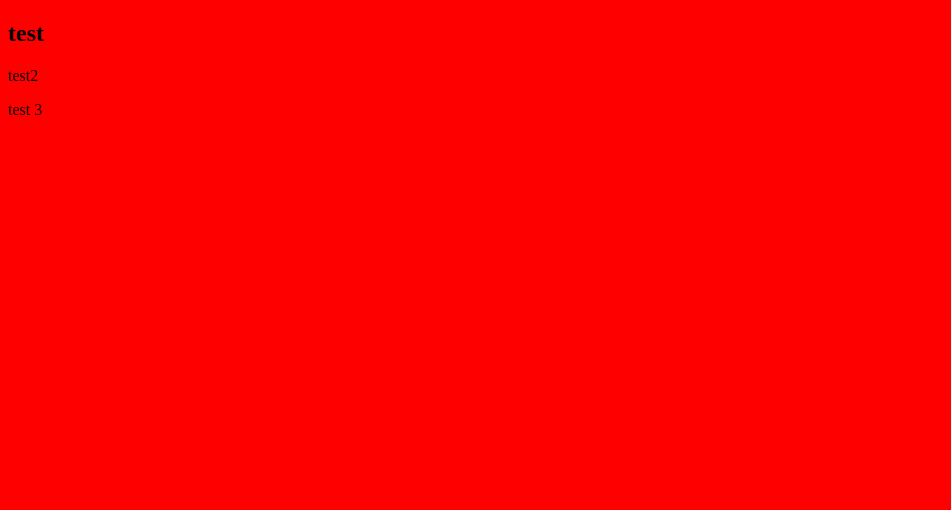
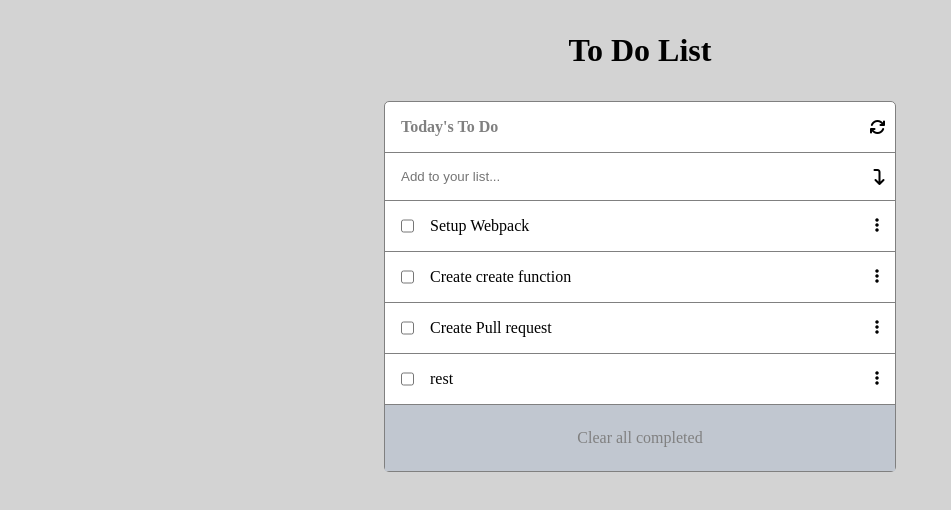
Before and after one commit to smunoz1988/toDoList, a website built with webpack: page src/index.html in a window 1280 px wide. Shown: the whole page, without its empty margins (0-951 px from the left). Built offline with nearby package versions, Linux system fonts and the light colour scheme.

Commit message:
Fix styles, add functions to create items from array

```diff
--- a/src/index.html
+++ b/src/index.html
@@ -3,11 +3,26 @@
 <head>
     <meta charset="UTF-8">
     <meta name="viewport" content="width=device-width, initial-scale=1.0">
-    <title>Wbpack Exercise</title>
+    <link rel="stylesheet" href="https://cdnjs.cloudflare.com/ajax/libs/font-awesome/4.7.0/css/font-awesome.min.css">
+    <script src="https://kit.fontawesome.com/6e8f4ae605.js" crossorigin="anonymous"></script>
+    <title>To Do List</title>
 </head>
 <body>
-    <h2 id="test">test</h2>
-    <p>test2</p>
-    <p>test 3</p>
+    <h1>To Do List</h1>
+    <section id="main">
+        <form>
+            <div class="topItems">
+                <p class="formItem">Today's To Do</p>
+                <i class="fa-solid fa-arrows-rotate"></i>
+            </div>
+            <div class="topItems">
+                <input type="text" id="inputTask" placeholder="Add to your list...">
+                <i class="fa-solid fa-arrow-turn-down"></i>
+            </div>
+        </form>
+        <ul id="container"></ul>
+        <p class="clearAll">Clear all completed</p>
+    </section>
+    </hi>
 </body>
 </html>
--- a/src/index.js
+++ b/src/index.js
@@ -1,7 +1,31 @@
 import './style.css';
 
-const test = document.getElementById('test');
+const tasks = [
+  { description: 'Setup Webpack', completed: false, index: 0 },
+  { description: 'Create create function', completed: false, index: 1 },
+  { description: 'Create Pull request', completed: false, index: 2 },
+  { description: 'rest', completed: false, index: 4 },
+];
 
-test.addEventListener('click', () => {
-  test.style.color = 'blue';
-});
+const generateTaskHTML = (task) => {
+  const bodyInt = `<li class='listItems'>
+            <div class='itemDescriptionContainer'>
+            <input type='checkbox' ${task.completed ? 'checked' : ''}>
+            <span class='itemDescription'>${task.description}</span>
+            </div>
+            <i class="fa-solid fa-ellipsis-vertical itemButton"></i>
+          </li>`;
+  return bodyInt;
+};
+
+const renderTaskList = () => {
+  const taskList = document.getElementById('container');
+  taskList.innerHTML = '';
+  tasks.sort((a, b) => a.index - b.index);
+  tasks.forEach((task) => {
+    const listItem = generateTaskHTML(task);
+    taskList.innerHTML += listItem;
+  });
+};
+
+window.onload = renderTaskList;
--- a/src/style.css
+++ b/src/style.css
@@ -1,7 +1,85 @@
-body {
-  background-color: red;
+* {
+  margin: 0;
+  padding: 0;
+  box-sizing: border-box;
 }
 
-.hello {
-  color: red;
+body {
+  background-color: lightgray;
 }
+
+h1 {
+  display: flex;
+  width: 100%;
+  justify-content: center;
+  margin-top: 2rem;
+  margin-bottom: 2rem;
+}
+
+#main {
+  display: flex;
+  flex-direction: column;
+  align-items: center;
+  justify-content: space-between;
+  border: solid 1px gray;
+  width: 40%;
+  margin: auto;
+  background-color: white;
+  border-radius: 5px;
+}
+
+#container {
+  width: 100%;
+}
+
+.listItems {
+  display: flex;
+  justify-content: space-between;
+  border-bottom: solid 0.5px gray;
+  padding: 1rem;
+}
+
+form {
+  width: 100%;
+}
+
+.formItem {
+  width: 100%;
+  padding: 1rem;
+  color: grey;
+  font-weight: 900;
+}
+
+#inputTask {
+  width: 100%;
+  padding: 1rem;
+  border: none;
+}
+
+.itemDescriptionContainer {
+  display: flex;
+}
+
+.itemDescription {
+  padding-left: 1rem;
+}
+
+.clearAll {
+  display: flex;
+  justify-content: center;
+  padding: 1.5rem;
+  color: gray;
+  background-color: #c1c7d0;
+  width: 100%;
+}
+
+.topItems {
+  display: flex;
+  border-bottom: solid 0.5px gray;
+}
+
+.topItems i {
+  display: flex;
+  align-items: center;
+  padding-right: 0.6rem;
+}
--- a/webpack.config.js
+++ b/webpack.config.js
@@ -17,6 +17,10 @@ module.exports = {
         test: /\.css$/i,
         use: ['style-loader', 'css-loader'],
       },
+      {
+        test: /\.(png|svg|jpg|jpeg|gif)$/i,
+        type: 'asset/resource',
+      },
     ],
   },
   optimization: {
```
Also changed, not shown: MIT.md (added, +7 -0 lines), README.md.
